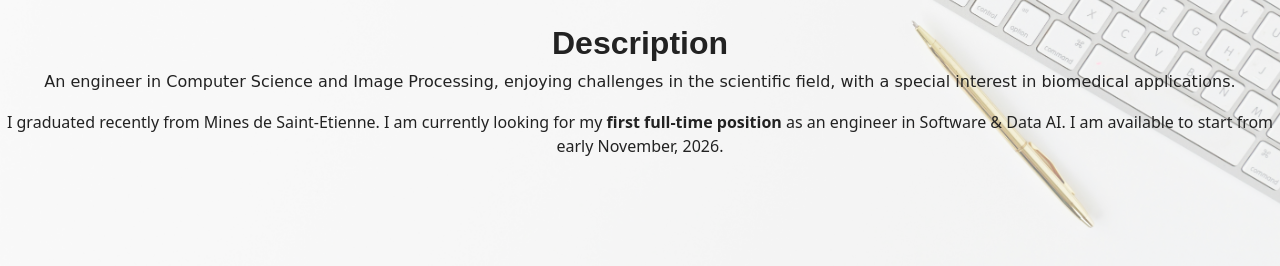
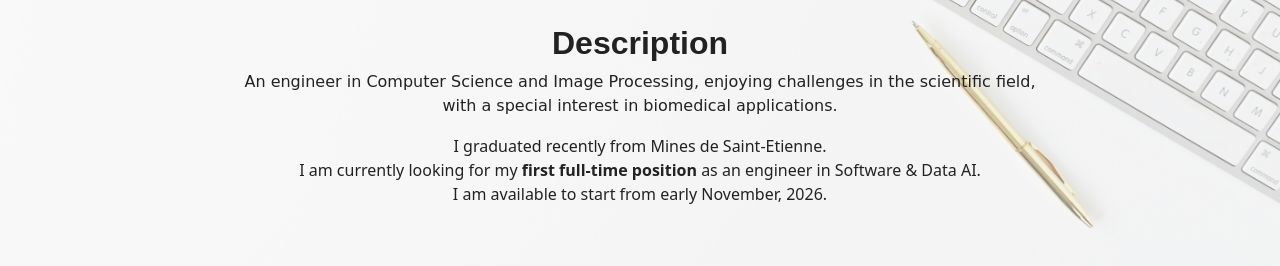
Before and after one commit to anaisd5/web, a plain HTML site: page index.html in a window 1280 px wide. Shown: the part 492-758 px from the top of the page. Drawn offline with nearby package versions, Linux system fonts and the light colour scheme; a web font is replaced by a local one.

Commit message:
Improve readability of description and availability sections
Updated description and availability paragraphs for better readability.

```diff
--- a/index.html
+++ b/index.html
@@ -46,7 +46,7 @@
         </div></br>
 
         <h2>Description</h2>
-        <p id="desc">An engineer in Computer Science and Image Processing, enjoying challenges in the scientific field, with a special interest in biomedical applications.</p>
-        <p>I graduated recently from Mines de Saint-Etienne. I am currently looking for my <strong>first full-time position</strong> as an engineer in Software &amp Data AI. I am available to start from early November, 2026.</p>
+        <p id="desc">An engineer in Computer Science and Image Processing, enjoying challenges in the scientific field,<br>with a special interest in biomedical applications.</p>
+        <p>I graduated recently from Mines de Saint-Etienne.<br>I am currently looking for my <strong>first full-time position</strong> as an engineer in Software &amp Data AI.<br>I am available to start from early November, 2026.</p>
     </body>
 </html>
```
